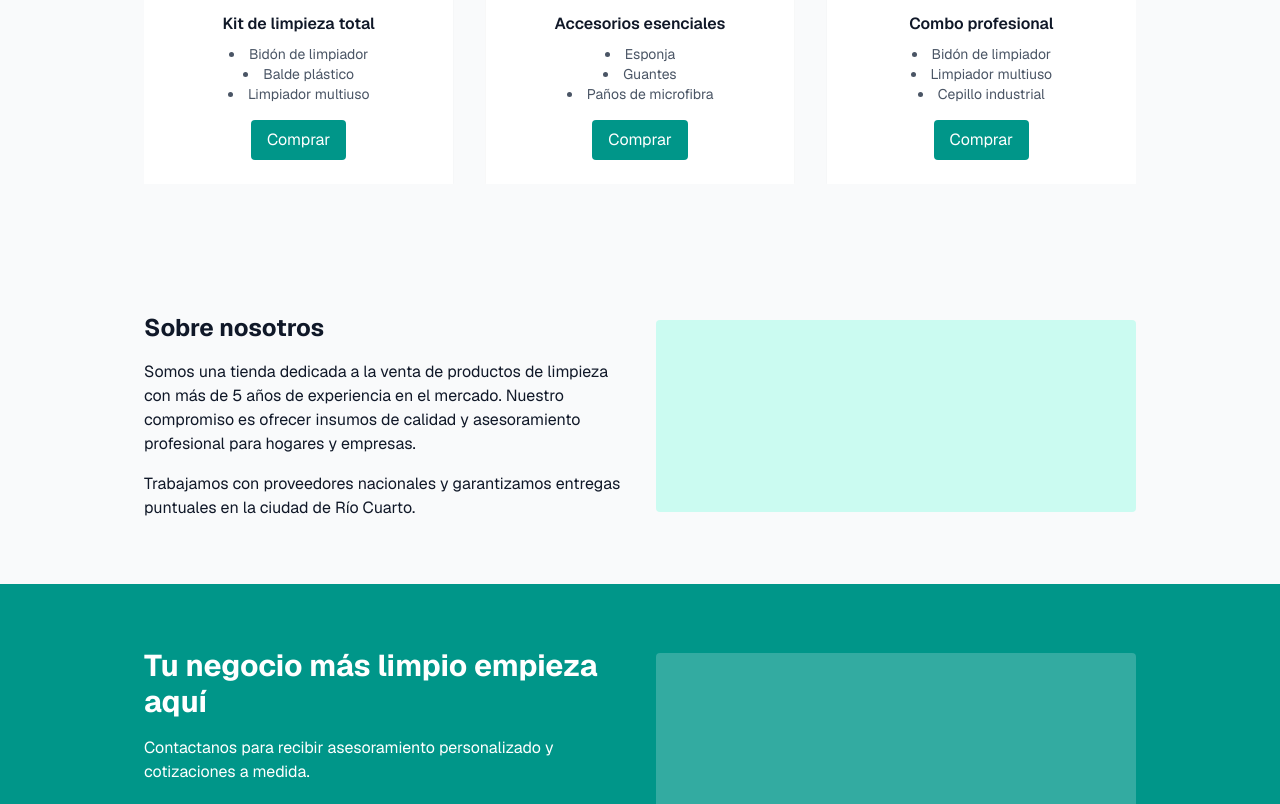
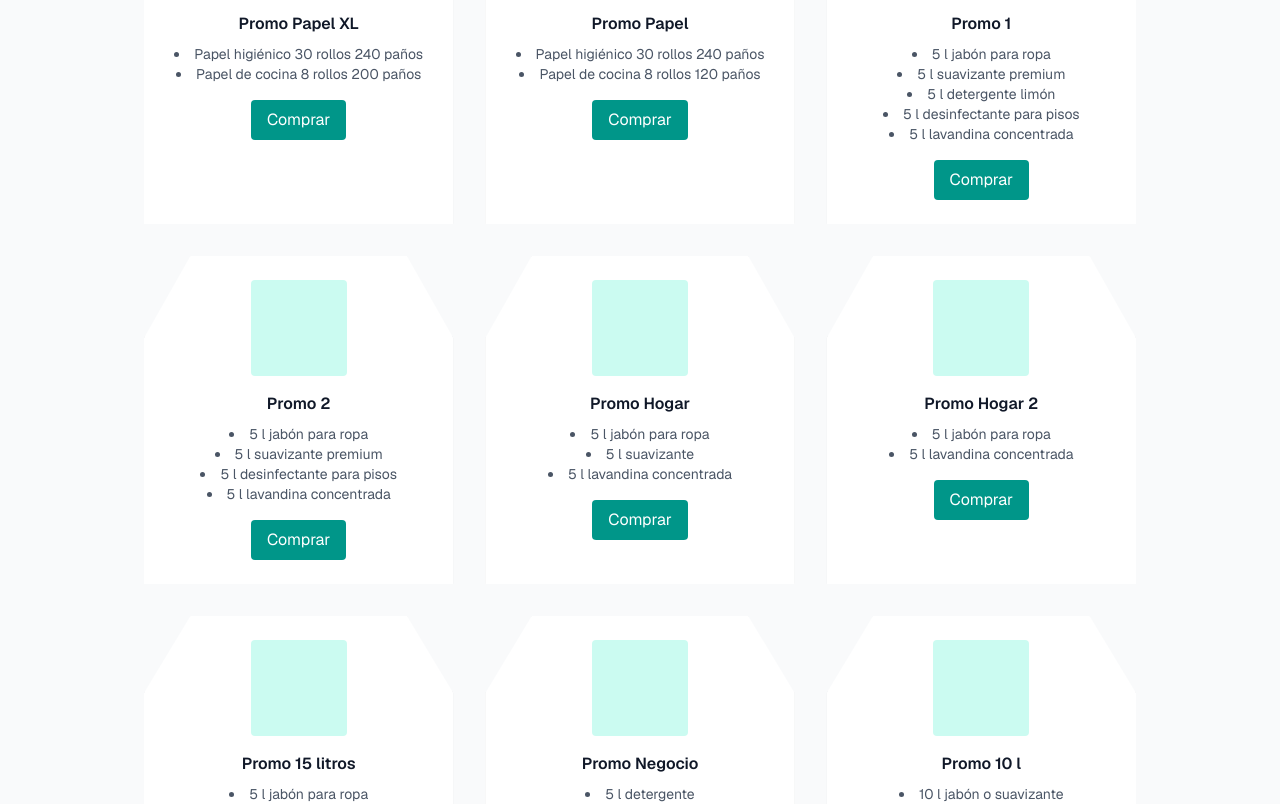
Before and after one commit to nicolasBakanowski/limpiezariocuarto, a Next.js app: page / in a window 1280 px wide. Shown: the part 1240-2044 px from the top of the page. Built offline with nearby package versions, Linux system fonts and the light colour scheme.

Commit message:
Add full promotion list and update WhatsApp link

```diff
--- a/src/app/page.tsx
+++ b/src/app/page.tsx
@@ -7,24 +7,72 @@ import { Footer } from "@/components/Footer";
 
 const promotions = [
   {
-    title: "Kit de limpieza total",
+    title: "Promo Papel XL",
     products: [
-      "Bidón de limpiador",
-      "Balde plástico",
-      "Limpiador multiuso",
+      "Papel higiénico 30 rollos 240 paños",
+      "Papel de cocina 8 rollos 200 paños",
     ],
   },
   {
-    title: "Accesorios esenciales",
-    products: ["Esponja", "Guantes", "Paños de microfibra"],
+    title: "Promo Papel",
+    products: [
+      "Papel higiénico 30 rollos 240 paños",
+      "Papel de cocina 8 rollos 120 paños",
+    ],
   },
   {
-    title: "Combo profesional",
+    title: "Promo 1",
     products: [
-      "Bidón de limpiador",
-      "Limpiador multiuso",
-      "Cepillo industrial",
+      "5 l jabón para ropa",
+      "5 l suavizante premium",
+      "5 l detergente limón",
+      "5 l desinfectante para pisos",
+      "5 l lavandina concentrada",
     ],
+  },
+  {
+    title: "Promo 2",
+    products: [
+      "5 l jabón para ropa",
+      "5 l suavizante premium",
+      "5 l desinfectante para pisos",
+      "5 l lavandina concentrada",
+    ],
+  },
+  {
+    title: "Promo Hogar",
+    products: [
+      "5 l jabón para ropa",
+      "5 l suavizante",
+      "5 l lavandina concentrada",
+    ],
+  },
+  {
+    title: "Promo Hogar 2",
+    products: [
+      "5 l jabón para ropa",
+      "5 l lavandina concentrada",
+    ],
+  },
+  {
+    title: "Promo 15 litros",
+    products: [
+      "5 l jabón para ropa",
+      "5 l desinfectante",
+      "5 l lavandina concentrada",
+    ],
+  },
+  {
+    title: "Promo Negocio",
+    products: [
+      "5 l detergente",
+      "10 l lavandina",
+      "10 l desinfectante",
+    ],
+  },
+  {
+    title: "Promo 10 l",
+    products: ["10 l jabón o suavizante"],
   },
 ];
 
--- a/src/components/CallToAction.tsx
+++ b/src/components/CallToAction.tsx
@@ -18,7 +18,7 @@ export function CallToAction() {
               Comprar ahora
             </a>
             <a
-              href="https://wa.me/5493584391662"
+              href="https://wa.me/3584394662"
               className="px-6 py-2 rounded border border-white hover:bg-white hover:text-teal-600"
             >
               Contactar por WhatsApp
--- a/src/components/PromotionCard.tsx
+++ b/src/components/PromotionCard.tsx
@@ -16,7 +16,7 @@ export function PromotionCard({ title, products }: PromotionCardProps) {
         ))}
       </ul>
       <a
-        href="https://wa.me/5493584391662"
+        href="https://wa.me/3584394662"
         className="px-4 py-2 rounded bg-teal-600 text-white hover:bg-teal-700"
       >
         Comprar
```
